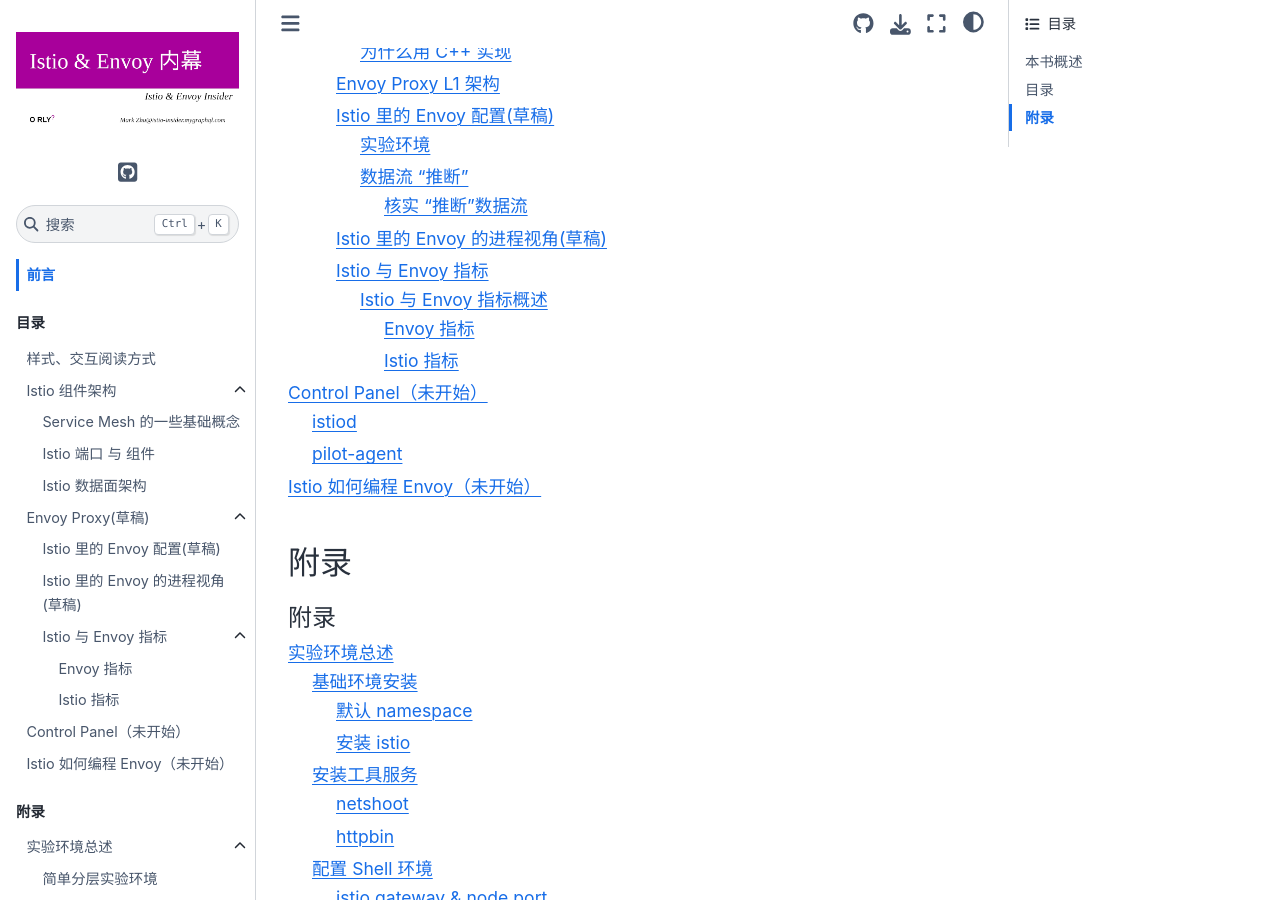
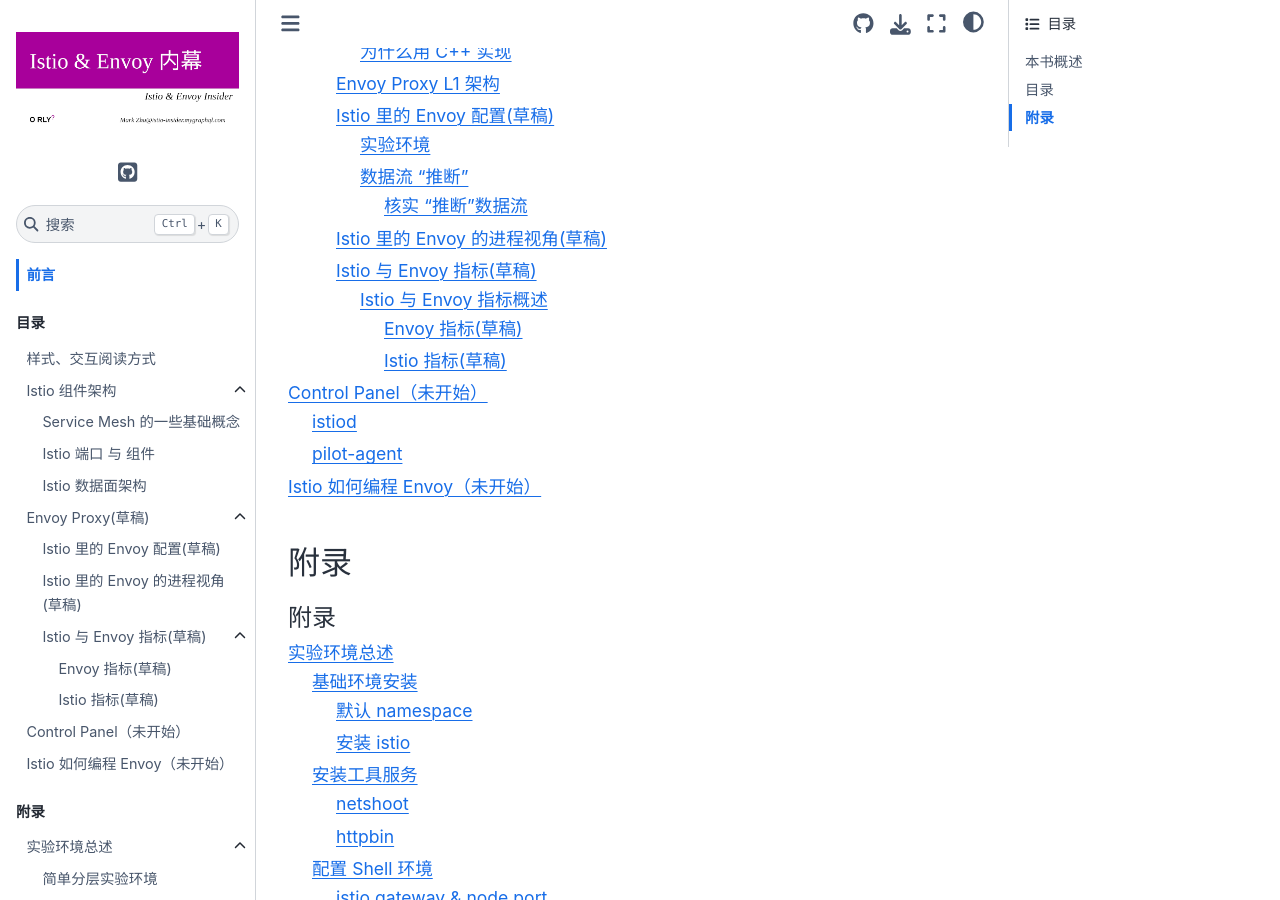
Before and after one commit to labilezhu/istio-insider, a Sphinx documentation site: the page built from docs/source/index.md, in a window 1280 px wide and 900 px high, scrolled down 4308 px. Built offline with Sphinx 7.4.7 and the Sphinx Book theme 1.1.4, drawn with Linux system fonts in a browser that asks for light colours.

Commit message:
layout envoy@istio-metrics.drawio.svg

```diff
--- a/docs/source/ch2-envoy/envoy@istio-metrics/envoy-stat.md
+++ b/docs/source/ch2-envoy/envoy@istio-metrics/envoy-stat.md
@@ -1,4 +1,4 @@
-# Envoy 指标
+# Envoy 指标(草稿)
 
 > 这节未开始编写。
 > 以下只是本书的参考。
--- a/docs/source/ch2-envoy/envoy@istio-metrics/index.md
+++ b/docs/source/ch2-envoy/envoy@istio-metrics/index.md
@@ -1,4 +1,4 @@
-# Istio 与 Envoy 指标
+# Istio 与 Envoy 指标(草稿)
 
 ## Istio 与 Envoy 指标概述
 
--- a/docs/source/ch2-envoy/envoy@istio-metrics/istio-stat.md
+++ b/docs/source/ch2-envoy/envoy@istio-metrics/istio-stat.md
@@ -1,4 +1,4 @@
-# Istio 指标
+# Istio 指标(草稿)
 
 ## Istio 自己的 Metrics
 
```
